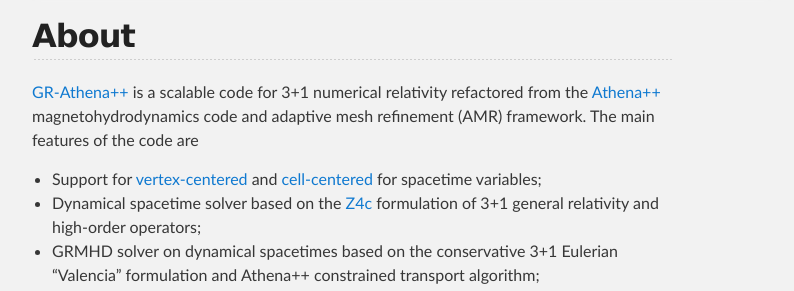
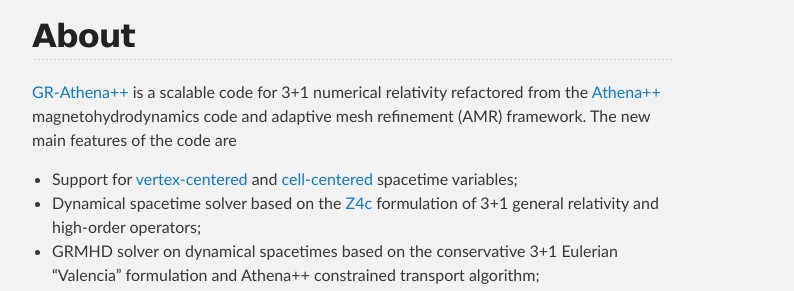
Before and after one commit to computationalrelativity/grathenacode, a Jekyll site: the page built from index.md, in a window 1280 px wide and 900 px high, scrolled down 785 px. Shown: the part 154-445 px from the top of the window, without its empty margins (288-1082 px from the left). Built offline with Jekyll 4.4.1, drawn with Linux system fonts in a browser that asks for light colours.

Commit message:
WIP Minor fix

```diff
--- a/index.md
+++ b/index.md
@@ -8,9 +8,9 @@ layout: default
 
 ## About
 
-[GR-Athena++](https://github.com/computationalrelativity/grathena) is a scalable code for 3+1 numerical relativity refactored from the [Athena++](https://www.athena-astro.app/index.html) magnetohydrodynamics code and adaptive mesh refinement (AMR) framework. The main features of the code are
+[GR-Athena++](https://github.com/computationalrelativity/grathena) is a scalable code for 3+1 numerical relativity refactored from the [Athena++](https://www.athena-astro.app/index.html) magnetohydrodynamics code and adaptive mesh refinement (AMR) framework. The new main features of the code are
 
- * Support for [vertex-centered](https://arxiv.org/abs/2101.08289) and [cell-centered](https://arxiv.org/abs/2406.09139) for spacetime variables;
+ * Support for [vertex-centered](https://arxiv.org/abs/2101.08289) and [cell-centered](https://arxiv.org/abs/2406.09139) spacetime variables;
  * Dynamical spacetime solver based on the [Z4c](https://arxiv.org/abs/0912.2920) formulation of 3+1 general relativity and high-order operators;
  * GRMHD solver on dynamical spacetimes based on the conservative 3+1 Eulerian "Valencia" formulation and Athena++ constrained transport algorithm;
  * Radiation transport solver on dynamical spacetimes based on the [M1 formulation](https://arxiv.org/abs/2111.14858);
```
